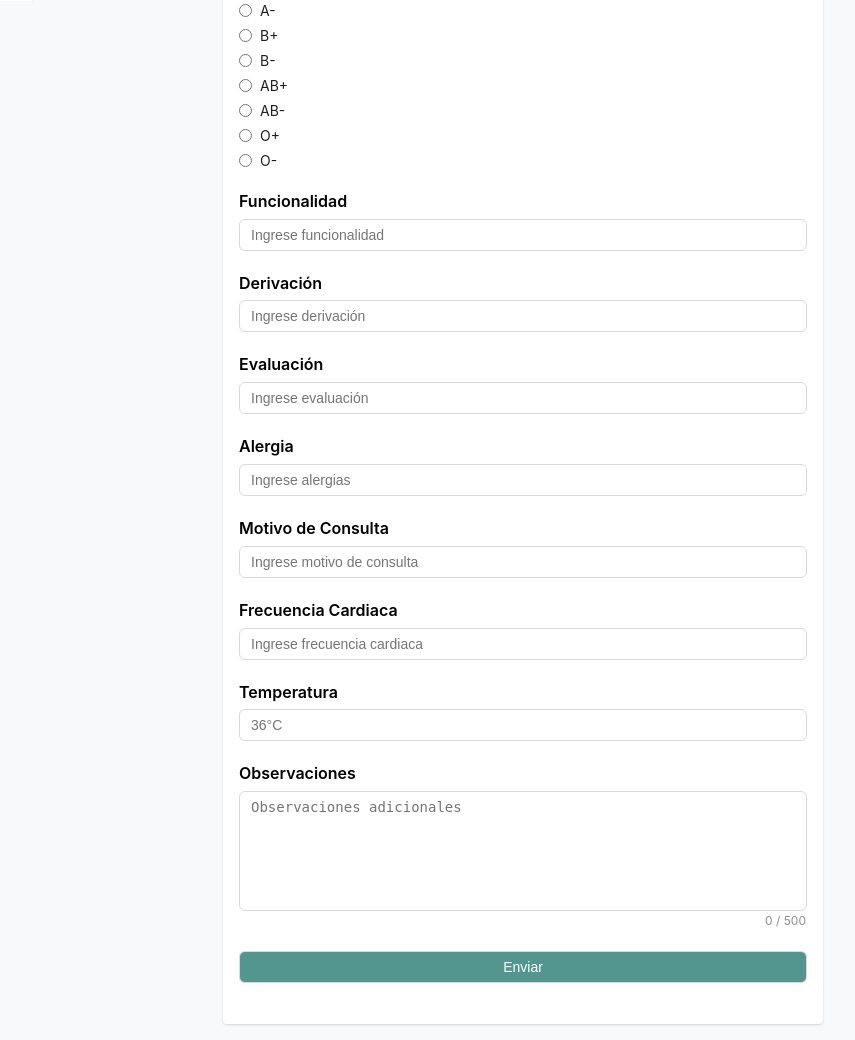
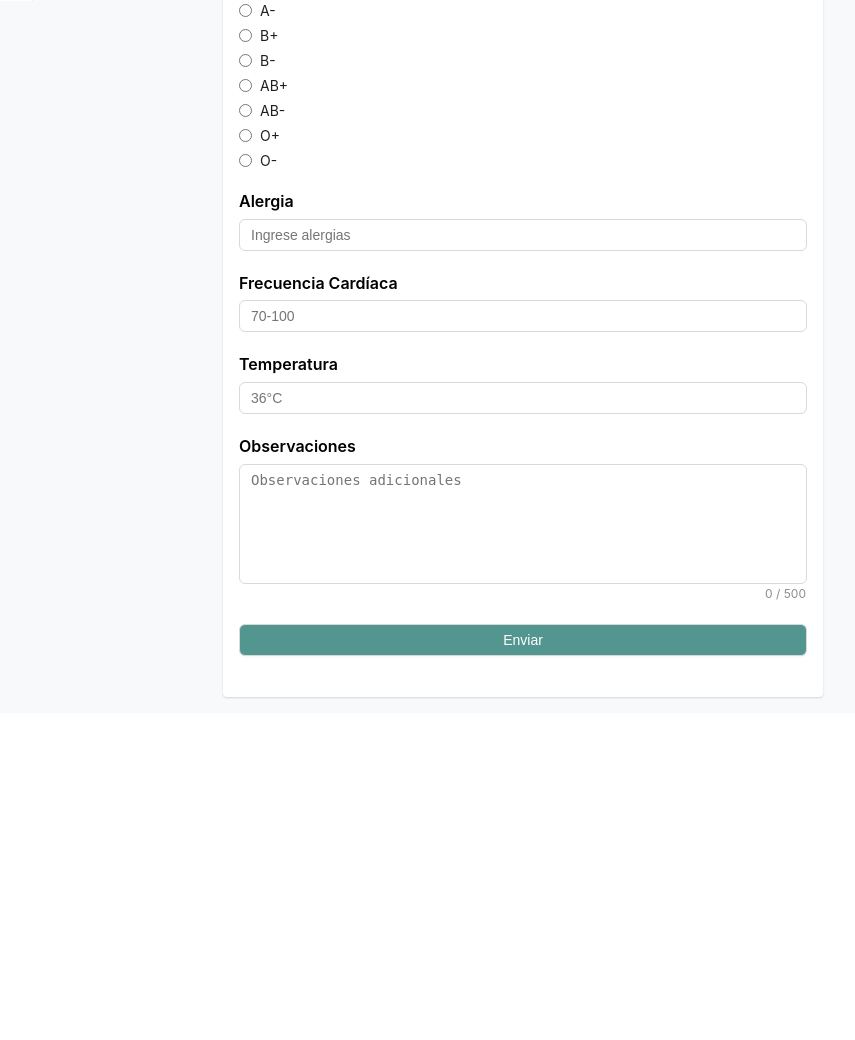
Before and after one commit to PalomaWatona/proyecto-integrado, a Django app: page /formulario/ in a window 1280 px wide. Shown: the part 799-1839 px from the top of the page, without its empty margins (267-1122 px from the left). After the commit the page ends 1498 px from the top, so only its background shows below. Run offline with Django 5.2, Linux system fonts and the light colour scheme.

Commit message:
Mas Cambios

```diff
--- a/proyecto/datosMedicos/templates/formularioHospital.html
+++ b/proyecto/datosMedicos/templates/formularioHospital.html
@@ -62,7 +62,7 @@
                             <label class="input-label">Previsión</label>
                             <div class="radio-group">
                                 <div class="radio-item">
-                                    <input type="radio" id="fonasa" name="prevision" value="fonasa" required>
+                                    <input type="radio" id="fonasa" name="prevision" value="fonasa">
                                     <label for="fonasa">Fonasa</label>
                                 </div>
                                 <div class="radio-item">
@@ -80,6 +80,7 @@
                             </div>
                         </div>
 
+                        <!-- Genero -->
                         <div class="input-group">
                             <label class="input-label">Género</label>
                             <div class="radio-group">
@@ -150,46 +151,22 @@
                             </div>
                         </div>
 
-                        <!-- Funcionalidad -->
-                        <div class="input-group">
-                            <label class="input-label">Funcionalidad</label>
-                            <input type="text" name="funcionalidad" placeholder="Ingrese funcionalidad" required>
-                        </div>
-
-                        <!-- Derivación -->
-                        <div class="input-group">
-                            <label class="input-label">Derivación</label>
-                            <input type="text" name="derivacion" placeholder="Ingrese derivación" required>
-                        </div>
-
-                        <!-- Evaluación -->
-                        <div class="input-group">
-                            <label class="input-label">Evaluación</label>
-                            <input type="text" name="evaluacion" placeholder="Ingrese evaluación" required>
-                        </div>
-
                         <!-- Alergia -->
                         <div class="input-group">
                             <label class="input-label">Alergia</label>
                             <input type="text" name="Alergia" placeholder="Ingrese alergias">
                         </div>
 
-                        <!-- Motivo de Consulta -->
-                        <div class="input-group">
-                            <label class="input-label">Motivo de Consulta</label>
-                            <input type="text" name="MotivoConsulta" placeholder="Ingrese motivo de consulta">
-                        </div>
-
                         <!-- Frecuencia Cardiaca -->
                         <div class="input-group">
-                            <label class="input-label">Frecuencia Cardiaca</label>
-                            <input type="number" name="frecuenciaC" placeholder="Ingrese frecuencia cardiaca">
+                            <label class="input-label">Frecuencia Cardíaca</label>
+                            <input type="text" name="frecuenciaC" id="frecuenciaC" placeholder="70-100" maxlength="7" required>
                         </div>
 
                         <!-- Temperatura -->
                         <div class="input-group">
                             <label class="input-label">Temperatura</label>
-                            <input type="text" name="temperatura" id="temperatura" placeholder="36°C" class="temperature-input" required>
+                            <input type="text" name="temperatura" id="temperatura" placeholder="36°C" required>
                         </div>
 
                         <!-- Observaciones -->
@@ -263,5 +240,41 @@
             });
     </script>
 
+    <script>
+        document.getElementById('frecuenciaC').addEventListener('input', function(e) {
+            let value = this.value.replace(/[^0-9-]/g, '');
+
+            // Formato automático
+            if (value.length === 4 && !value.includes('-')) {
+                value = value.slice(0, 3) + '-' + value.slice(3);
+            }
+
+            // Limitar longitud
+            if (value.length > 7) value = value.slice(0, 7);
+
+            this.value = value;
+
+            // Validación
+            const parts = value.split('-');
+            const min = parseInt(parts[0] || 0);
+            const max = parseInt(parts[1] || 0);
+
+            const minValid = min >= 0 && min <= 200;
+            const maxValid = max >= 0 && max <= 200;
+            const rangeValid = !parts[1] || min <= max;
+
+            const isValid = minValid && maxValid && rangeValid;
+
+            this.style.borderColor = isValid ? '#d9d9d9' : 'red';
+            this.style.backgroundColor = isValid ? 'white' : '#fff5f5';
+
+            if (!isValid && value.includes('-')) {
+                this.title = "Rango inválido: El primer valor debe ser menor o igual al segundo (0-200)";
+            } else {
+                this.title = "";
+            }
+        });
+
+    </script>
 </body>
 </html>
```
Also changed, not shown: proyecto/datosMedicos/views.py (+0 -32 lines), proyecto/proyecto/settings.py (+0 -12 lines).
